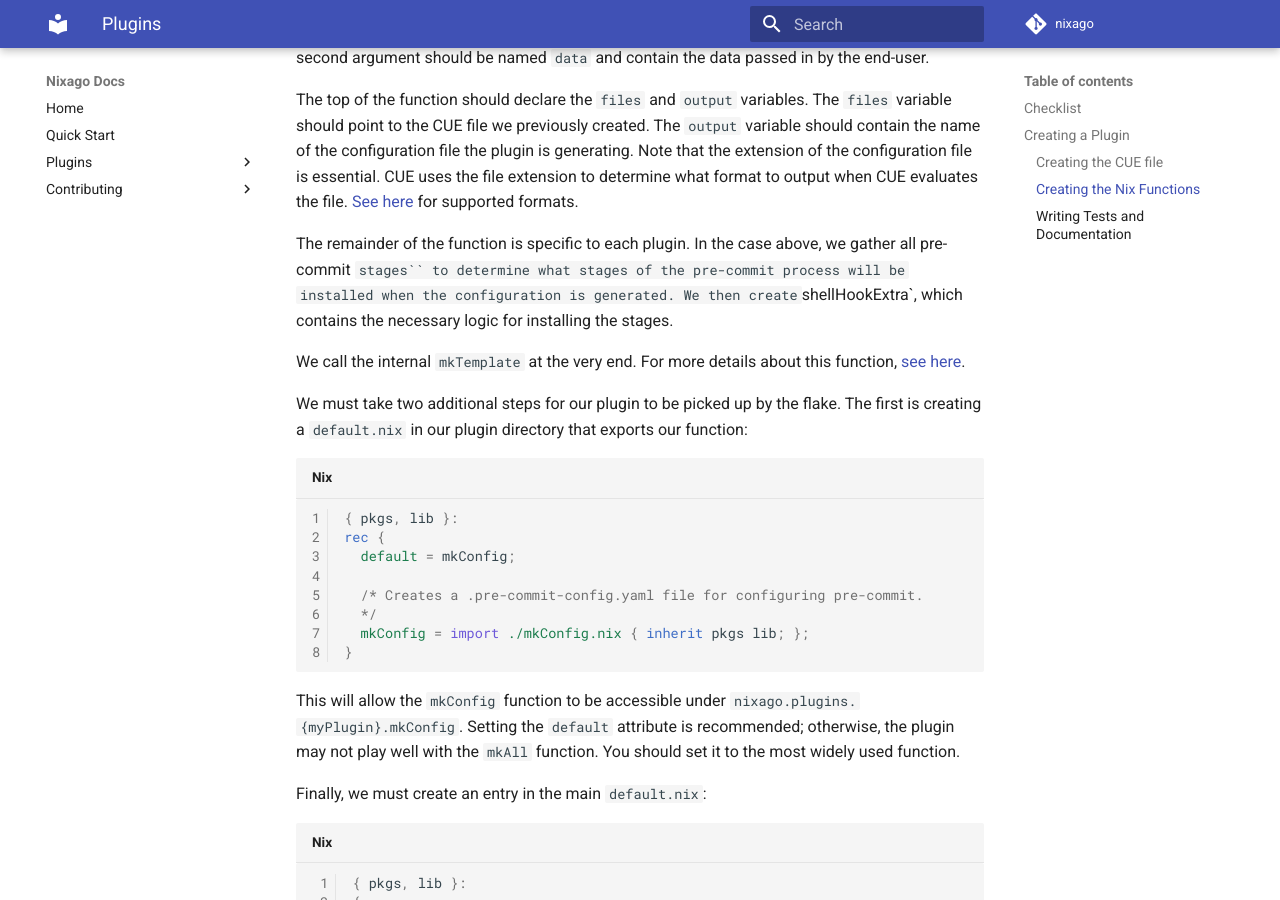
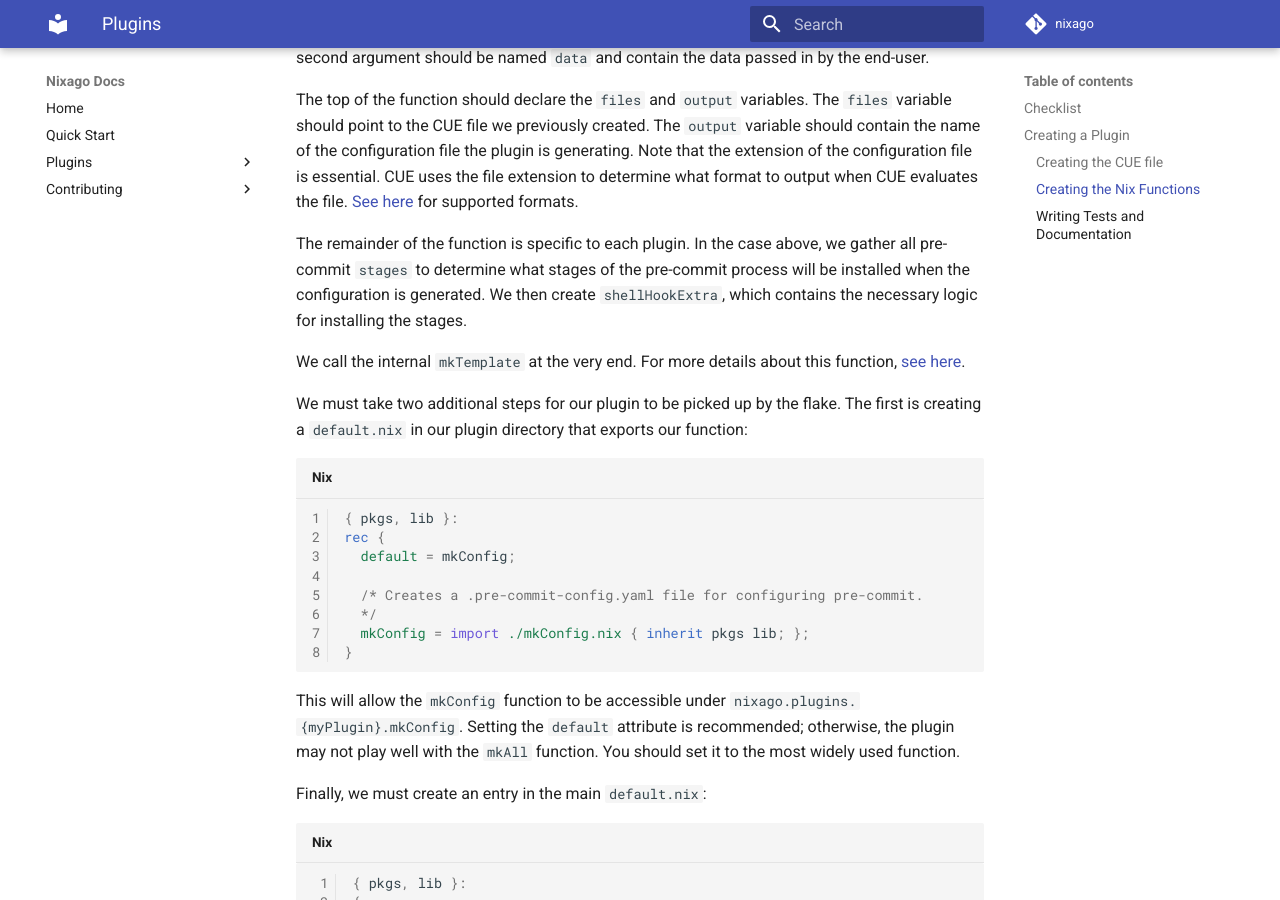
Before and after one commit to nix-community/nixago, an MkDocs documentation site: the page built from docs/src/contributing/plugins.md, in a window 1280 px wide and 900 px high, scrolled down 3735 px. Built offline with MkDocs 1.6.1 and Material for MkDocs 9.7.7, drawn with Linux system fonts in a browser that asks for light colours; comment, search, counter and statistics services are not loaded.

```diff
--- a/docs/src/contributing/plugins.md
+++ b/docs/src/contributing/plugins.md
@@ -181,7 +181,7 @@ CUE uses the file extension to determine what format to output when CUE
 evaluates the file. [See here][7] for supported formats.
 
 The remainder of the function is specific to each plugin. In the case above,
-we gather all pre-commit `stages`` to determine what stages of the pre-commit
+we gather all pre-commit `stages` to determine what stages of the pre-commit
 process will be installed when the configuration is generated. We then create
 `shellHookExtra`, which contains the necessary logic for installing the stages.
 
```
